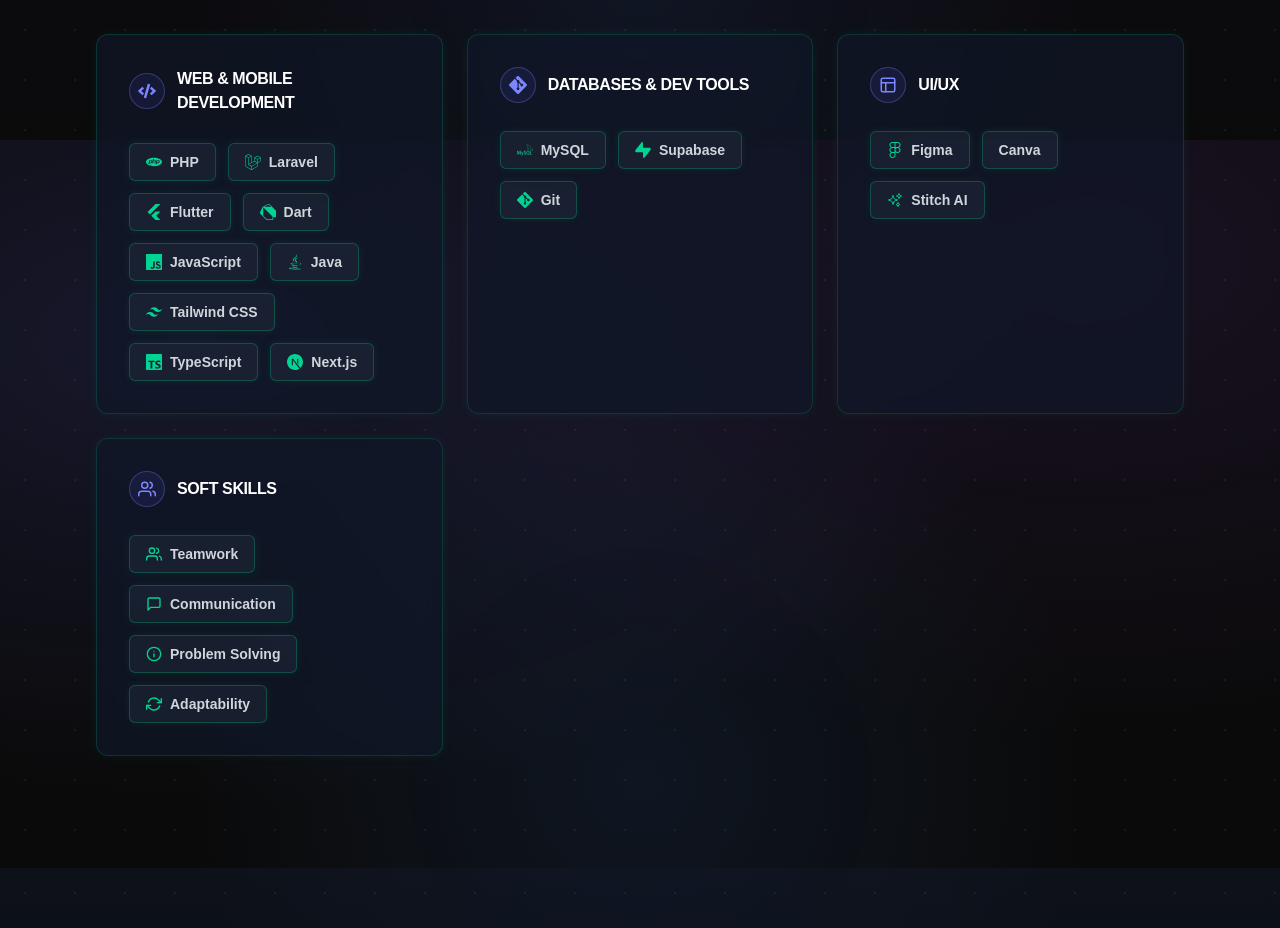
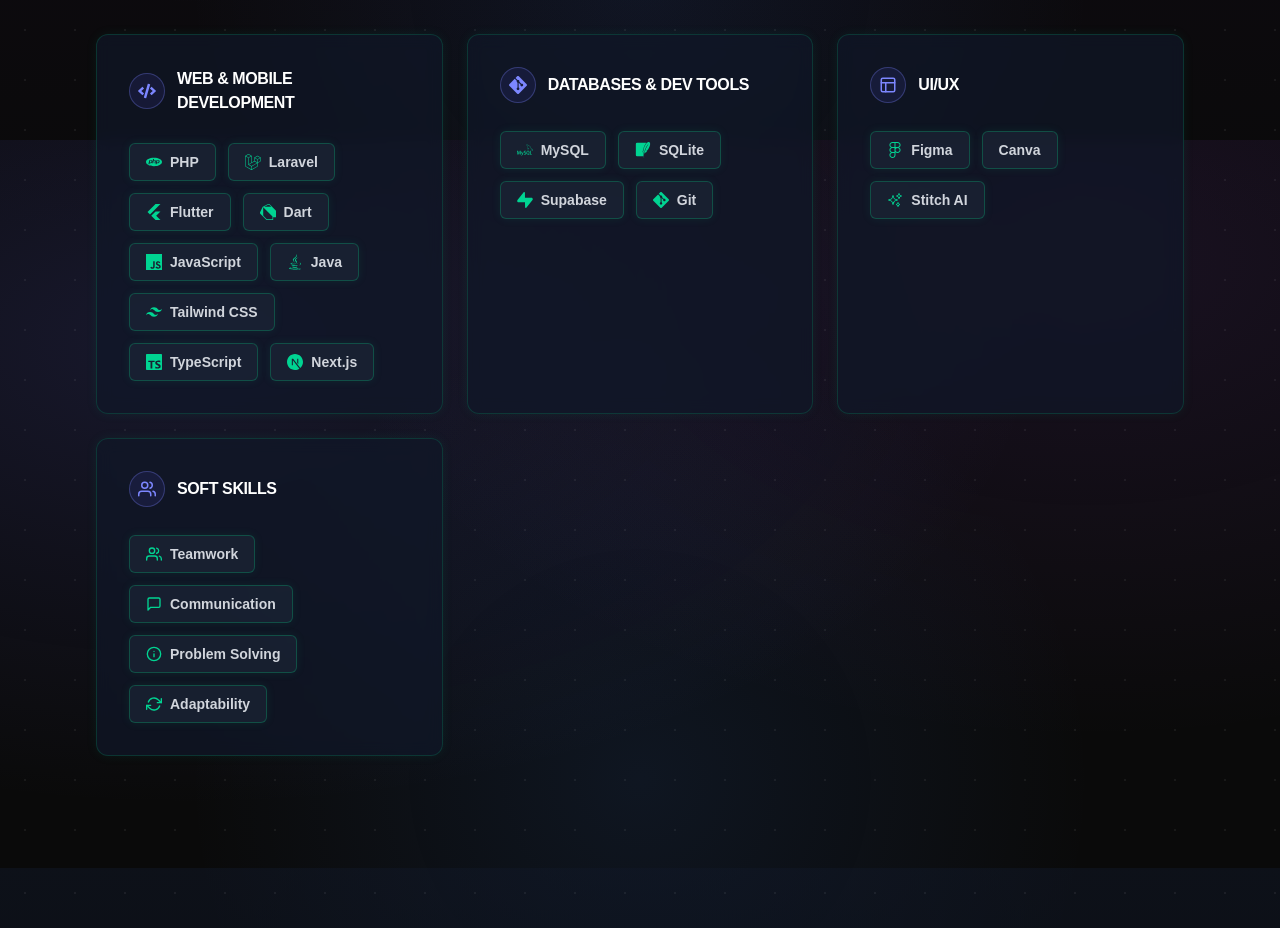
Before and after one commit to Limzy71/Portofolio, a Next.js app: page / in a window 1280 px wide. Shown: the part 3060-3988 px from the top of the page. Built offline with nearby package versions, Linux system fonts and the light colour scheme.

Commit message:
feat: tambahkan SQLite pada kartu Databases & Dev Tools

```diff
--- a/components/sections/Skills.tsx
+++ b/components/sections/Skills.tsx
@@ -15,6 +15,7 @@ import {
   SiTypescript,
   SiJavascript,
   SiDart,
+  SiSqlite,
 } from "react-icons/si";
 import { FaCode, FaJava } from "react-icons/fa";
 import {
@@ -64,6 +65,7 @@ function getSkillCards(locale: Locale): SkillCard[] {
       icon: SiGit,
       tags: [
         { name: "MySQL", icon: SiMysql },
+        { name: "SQLite", icon: SiSqlite },
         { name: "Supabase", icon: SiSupabase },
         { name: "Git", icon: SiGit },
       ],
```
